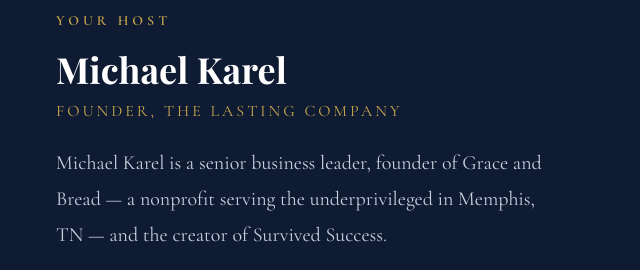
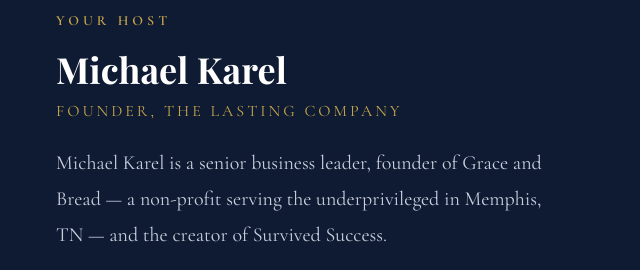
Before and after one commit to lasting-co/survivedsuccess.com, a plain HTML site: page index.html in a window 1280 px wide. Shown: the part 1777-2047 px from the top of the page, 530-1170 px from the left. Drawn offline with nearby package versions, Linux system fonts and the light colour scheme; a web font is replaced by a local one.

Commit message:
Update index.html

```diff
--- a/index.html
+++ b/index.html
@@ -619,7 +619,7 @@
         <div class="host-name">Michael Karel</div>
         <div class="host-title">Founder, The Lasting Company</div>
         <div class="host-bio">
-          Michael Karel is a senior business leader, founder of Grace and Bread — a nonprofit serving the underprivileged in Memphis, TN — and the creator of Survived Success.
+          Michael Karel is a senior business leader, founder of Grace and Bread — a non-profit serving the underprivileged in Memphis, TN — and the creator of Survived Success.
         </div>
         <div class="host-bio">
           He's spent his career watching what success costs people, and his life trying to make sure the cost is worth it. He also hosts Neighbors on the Street, a podcast giving voice to people living on the street.
```
